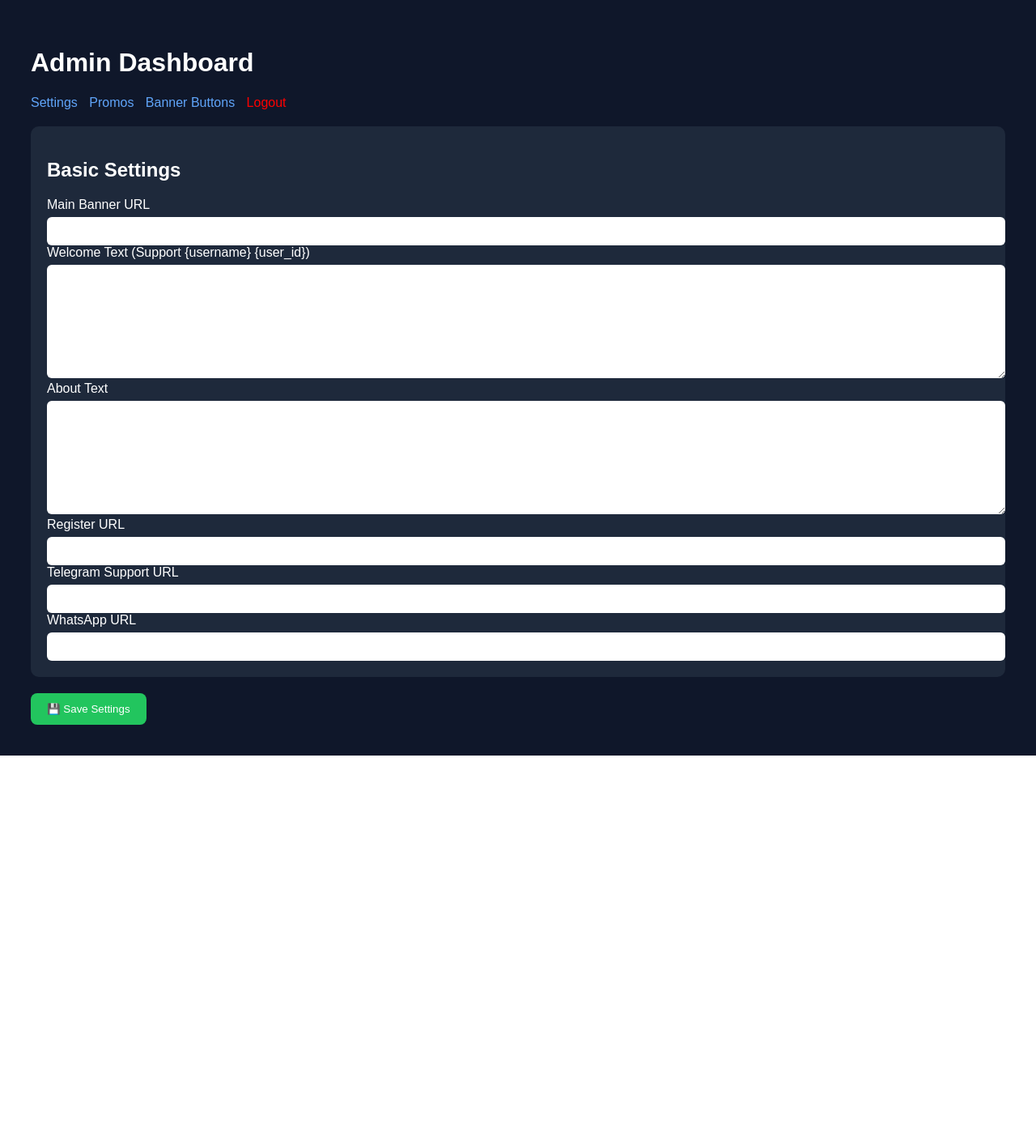
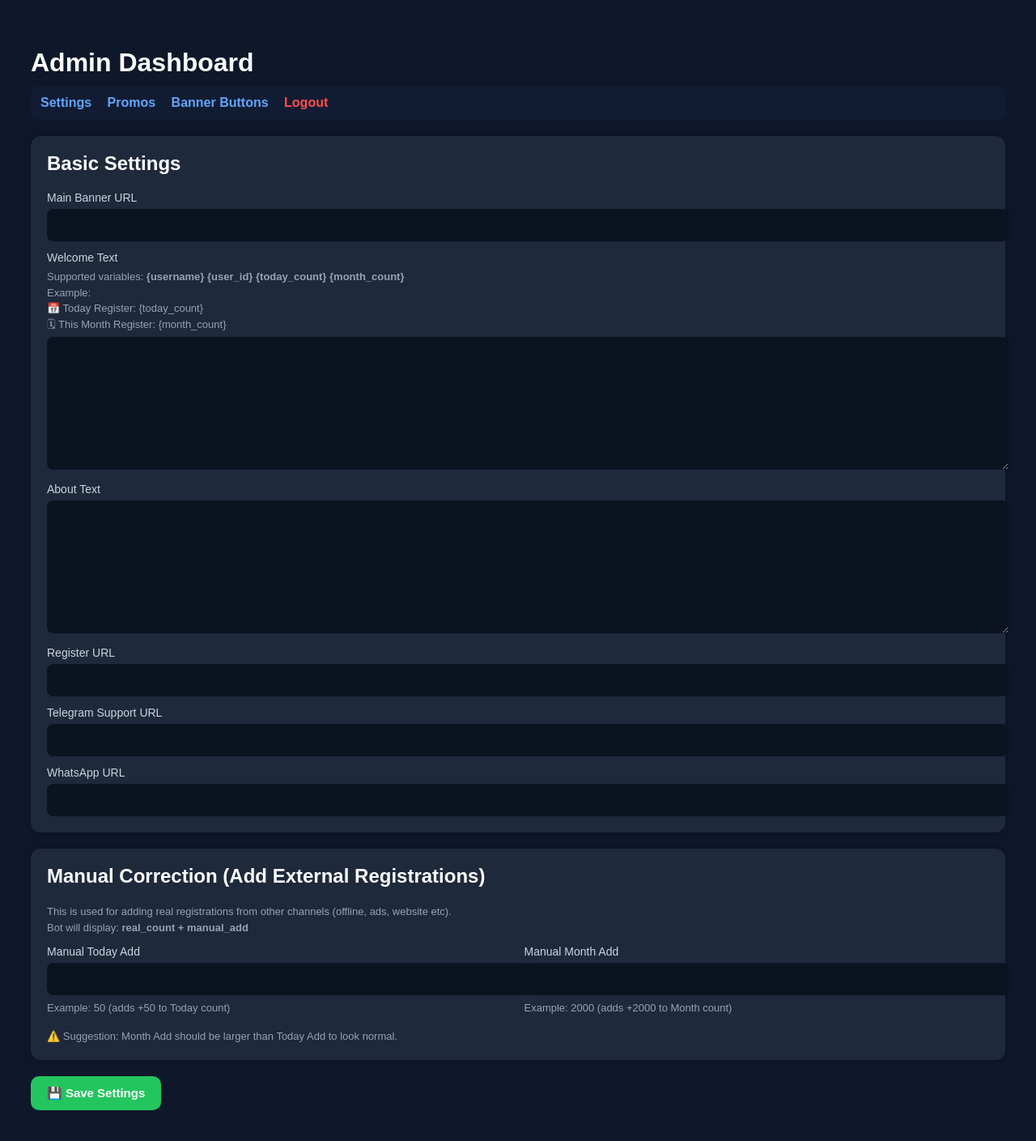
Before and after one commit to Dreamchaser-aus/captaintest12, a Flask app: page /admin in a window 1280 px wide. Shown: the whole page at 81% size. Before the commit the page ends 933 px from the top, so only its background shows below. Run offline with Flask 3, Linux system fonts and the light colour scheme; the visitor is signed in with stand-in values (Sample User, id 1); data that the repository does not hold is empty; some libraries are stand-ins or nearby versions.

Commit message:
Update dashboard.html

```diff
--- a/templates/dashboard.html
+++ b/templates/dashboard.html
@@ -2,24 +2,113 @@
 <html>
 <head>
     <title>Dashboard</title>
+    <meta charset="utf-8" />
     <style>
-        body { font-family: Arial; background: #0f172a; color: white; padding: 30px; }
-        .box { background: #1e293b; padding: 20px; border-radius: 10px; margin-bottom: 20px; }
-        input, textarea { width: 100%; padding: 10px; margin-top: 6px; border-radius: 6px; border: none; }
-        textarea { height: 120px; }
-        button { padding: 12px 20px; background: #22c55e; color: white; border: none; border-radius: 8px; cursor: pointer; }
-        a { color: #60a5fa; text-decoration: none; margin-right: 10px; }
+        body {
+            font-family: Arial;
+            background: #0f172a;
+            color: white;
+            padding: 30px;
+        }
+        .nav {
+            margin-bottom: 20px;
+            padding: 12px;
+            background: #111c33;
+            border-radius: 10px;
+        }
+        .nav a {
+            color: #60a5fa;
+            text-decoration: none;
+            margin-right: 15px;
+            font-weight: bold;
+        }
+        .nav a:hover {
+            text-decoration: underline;
+        }
+        .nav .logout {
+            color: #ff4d4d;
+        }
+        .box {
+            background: #1e293b;
+            padding: 20px;
+            border-radius: 12px;
+            margin-bottom: 20px;
+            box-shadow: 0 0 10px rgba(0,0,0,0.25);
+        }
+        h1 {
+            margin-bottom: 10px;
+        }
+        h2 {
+            margin-top: 0;
+        }
+        label {
+            display: block;
+            margin-top: 12px;
+            font-size: 14px;
+            color: #cbd5e1;
+        }
+        input, textarea {
+            width: 100%;
+            padding: 12px;
+            margin-top: 6px;
+            border-radius: 8px;
+            border: none;
+            outline: none;
+            font-size: 14px;
+            background: #0b1220;
+            color: white;
+        }
+        textarea {
+            height: 140px;
+            resize: vertical;
+        }
+        button {
+            padding: 12px 20px;
+            background: #22c55e;
+            color: white;
+            border: none;
+            border-radius: 10px;
+            cursor: pointer;
+            font-size: 15px;
+            font-weight: bold;
+        }
+        button:hover {
+            background: #16a34a;
+        }
+        .hint {
+            color: #94a3b8;
+            font-size: 13px;
+            margin-top: 6px;
+            line-height: 1.5;
+        }
+        .split {
+            display: grid;
+            grid-template-columns: 1fr 1fr;
+            gap: 15px;
+        }
+        @media(max-width: 900px) {
+            .split {
+                grid-template-columns: 1fr;
+            }
+        }
+        .section-title {
+            font-size: 16px;
+            font-weight: bold;
+            margin-top: 15px;
+            color: #facc15;
+        }
     </style>
 </head>
+
 <body>
 
 <h1>Admin Dashboard</h1>
 
-<div style="margin-bottom:20px;">
+<div class="nav">
     <a href="/admin">Settings</a>
     <a href="/admin/promos">Promos</a>
     <a href="/admin/banner_buttons">Banner Buttons</a>
-    <a href="/admin/logout" style="color:red;">Logout</a>
+    <a href="/admin/logout" class="logout">Logout</a>
 </div>
 
 <form method="POST">
@@ -30,7 +119,14 @@
         <label>Main Banner URL</label>
         <input type="text" name="main_banner" value="{{ data.main_banner }}">
 
-        <label>Welcome Text (Support {username} {user_id})</label>
+        <label>Welcome Text</label>
+        <div class="hint">
+            Supported variables:
+            <b>{username}</b> <b>{user_id}</b> <b>{today_count}</b> <b>{month_count}</b><br>
+            Example:<br>
+            📅 Today Register: {today_count}<br>
+            🗓 This Month Register: {month_count}
+        </div>
         <textarea name="welcome_text">{{ data.welcome_text }}</textarea>
 
         <label>About Text</label>
@@ -46,6 +142,33 @@
         <input type="text" name="whatsapp_url" value="{{ data.whatsapp_url }}">
     </div>
 
+    <div class="box">
+        <h2>Manual Correction (Add External Registrations)</h2>
+
+        <div class="hint">
+            This is used for adding real registrations from other channels (offline, ads, website etc).<br>
+            Bot will display: <b>real_count + manual_add</b>
+        </div>
+
+        <div class="split">
+            <div>
+                <label>Manual Today Add</label>
+                <input type="text" name="manual_today_add" value="{{ data.manual_today_add }}">
+                <div class="hint">Example: 50 (adds +50 to Today count)</div>
+            </div>
+
+            <div>
+                <label>Manual Month Add</label>
+                <input type="text" name="manual_month_add" value="{{ data.manual_month_add }}">
+                <div class="hint">Example: 2000 (adds +2000 to Month count)</div>
+            </div>
+        </div>
+
+        <div class="hint" style="margin-top:15px;">
+            ⚠️ Suggestion: Month Add should be larger than Today Add to look normal.
+        </div>
+    </div>
+
     <button type="submit">💾 Save Settings</button>
 
 </form>
```
